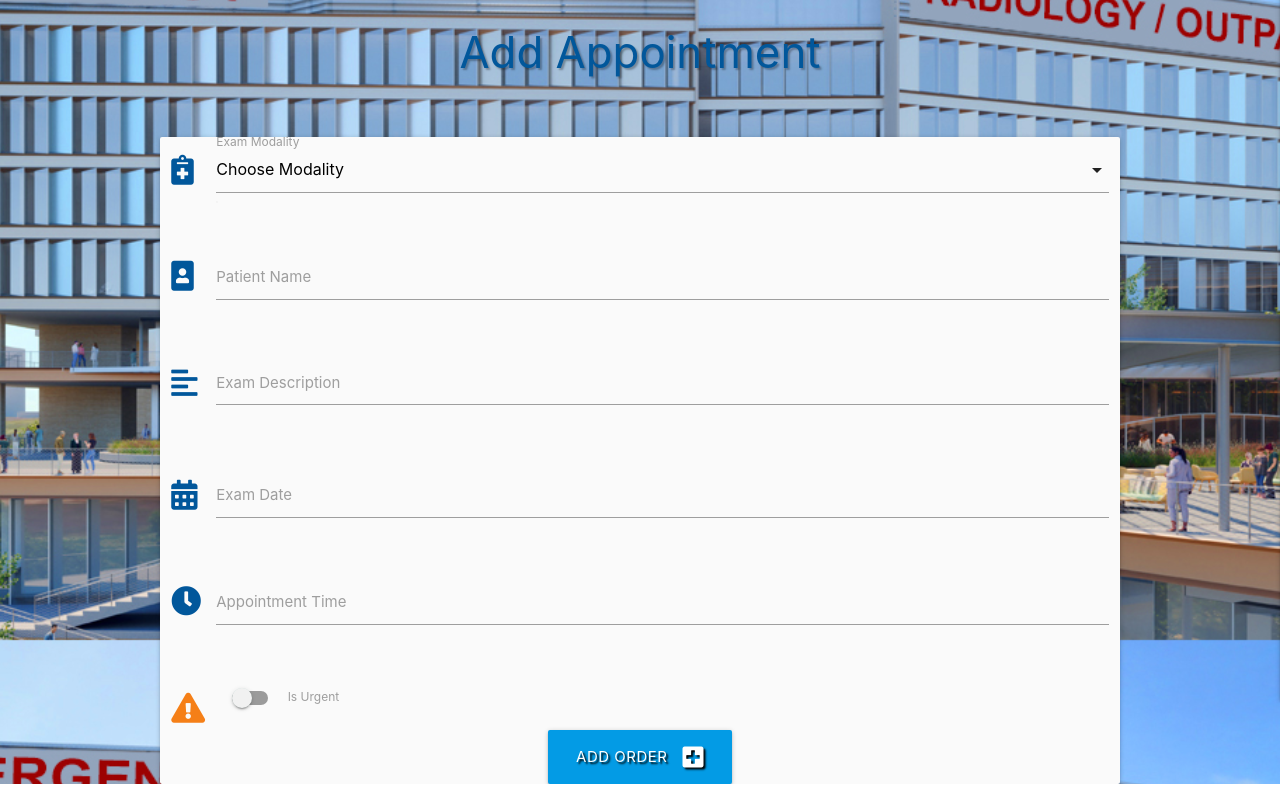
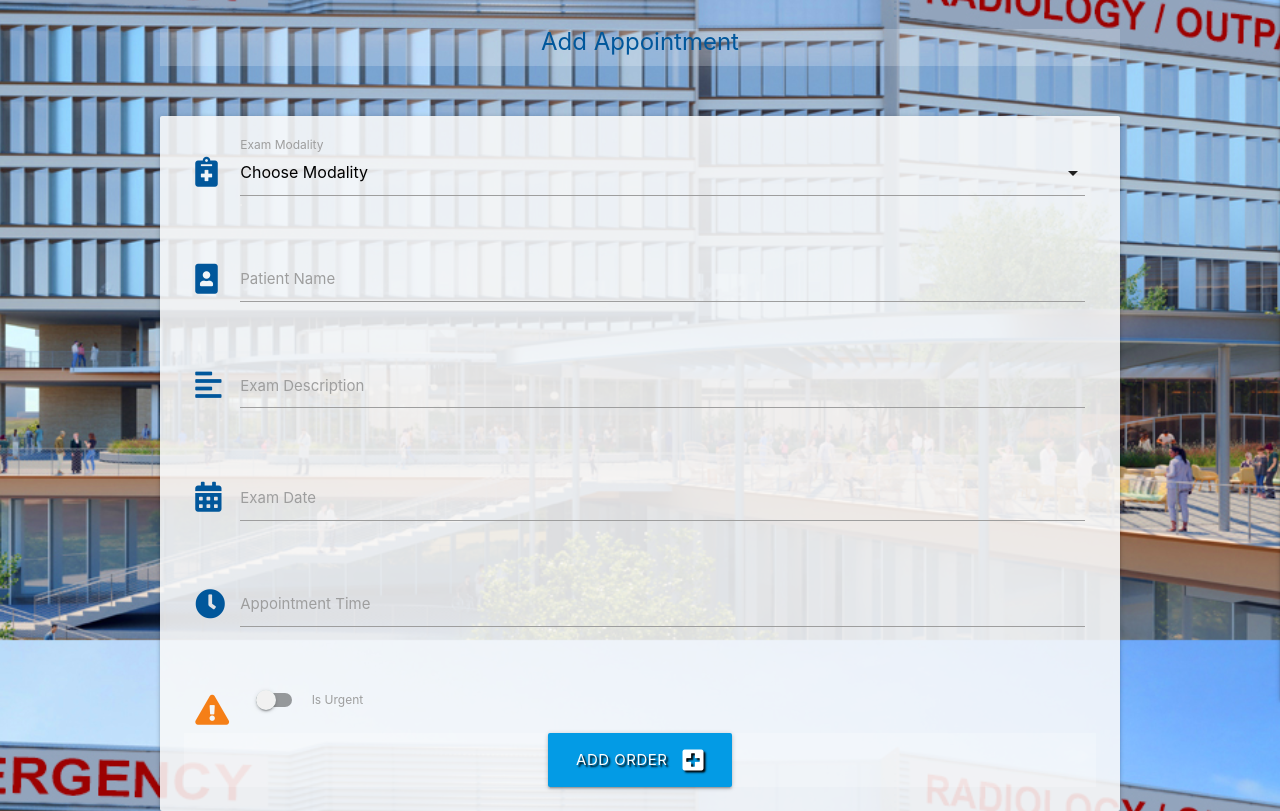
Before and after one commit to BrianLipscombe/radiology-outpatient-board, a Flask app: page /add_task in a window 1280 px wide. Shown: the part 160-971 px from the top of the page. Before the commit the page ends 944 px from the top, so only its background shows below. Run offline with Flask 2, Linux system fonts and the light colour scheme; data that the repository does not hold is empty; some libraries are stand-ins or nearby versions.

Commit message:
Update card panel padding

```diff
--- a/static/css/style.css
+++ b/static/css/style.css
@@ -2,7 +2,7 @@
 body {
     background: url('../images/medical-center.jpg') no-repeat center center fixed;
     background-size: cover;
-    color: #920101;
+    color: #000000;
     display: -webkit-box;
     display: -ms-flexbox;
     display: flex;
@@ -26,14 +26,13 @@ body {
     margin-bottom: -20px;
 }
 
-.row .col {
-
+.grey.lighten-5 {
+    background-color: #fafafae0 !important;
 }
 
 .card-panel {
     margin-top: 50px;
     background-color: rgba(255, 255, 255, 0.9);
-    padding: 0px;
 }
 
 a.brand-logo {
@@ -58,7 +57,7 @@ a.brand-logo {
 }
 
 .light-blue.lighten-4 {
-    background-color: #b82500ce !important;
+    background-color: #2a75ffce !important;
 }
 
 .btn-small {
@@ -84,8 +83,10 @@ a.brand-logo {
 }
 
 .center-align {
+    font-size: x-large;
     padding-bottom: 10px;
-    text-shadow: 2px 2px 2px rgba(0, 0, 0, 0.3);
+
+    background-color: rgba(255, 255, 255, 0.2);
 }
 
 .input-field {
```
